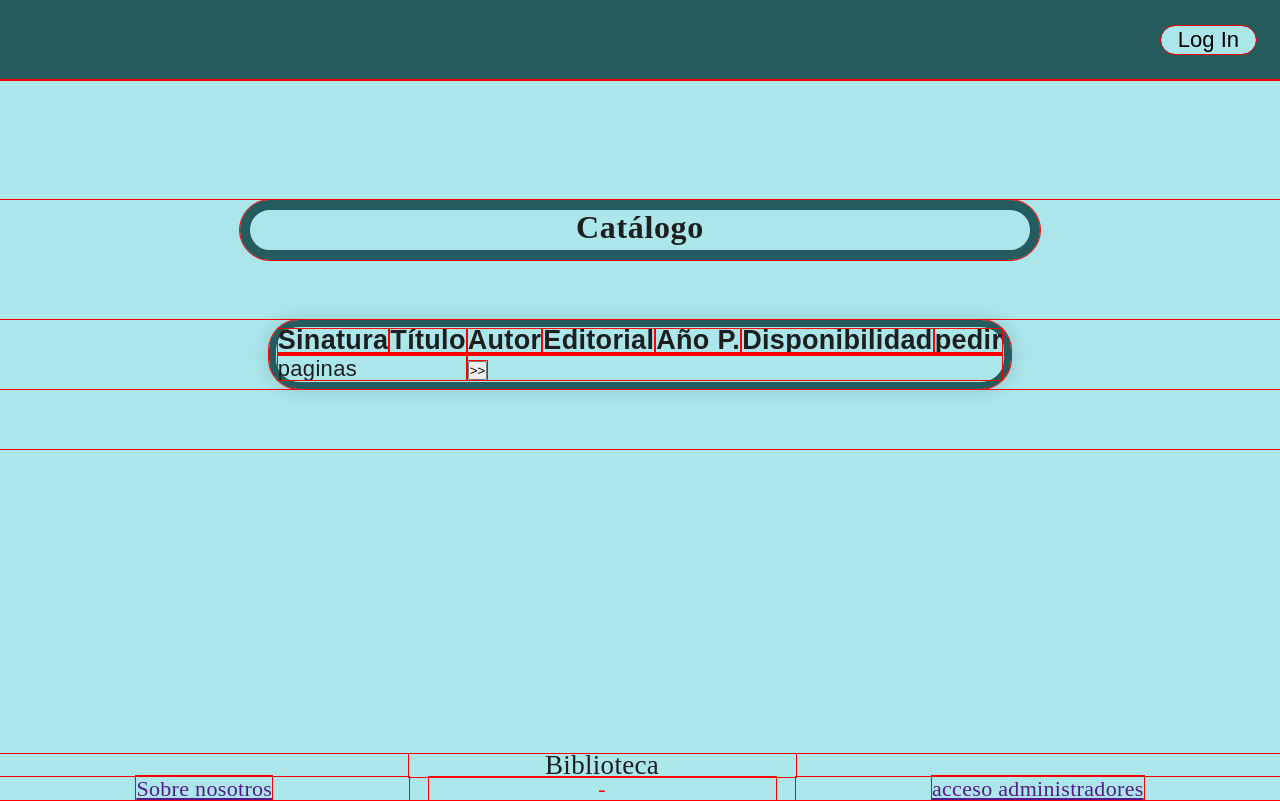
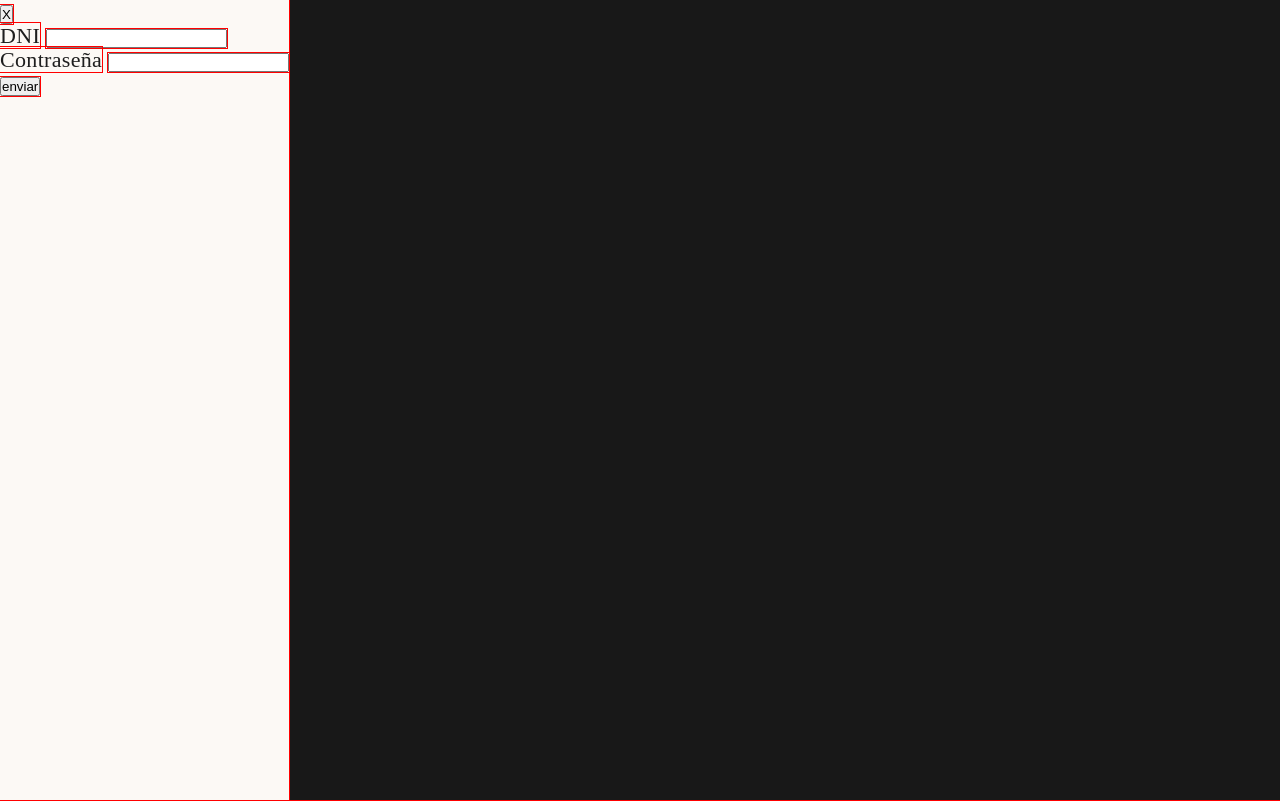
Before and after one commit to pinguille0027/Biblioteca, a plain HTML site: page cli/index.html in a window 1280 px wide. Both pictures are taken after a click on the button "Log In". Drawn offline with Linux system fonts and the light colour scheme; no server answers.

Commit message:
fronteando el login parte 1

```diff
--- a/cli/estilo.css
+++ b/cli/estilo.css
@@ -70,6 +70,29 @@ header {
     transform: translateY(0.2rem);
 }
 
+.ocultar {
+    display: none;
+}
+
+.mostrar{
+ background-color: rgba(24, 24, 24, 1);
+ width: 100%;
+ height: 100%;
+ position: fixed;
+ top: 0;
+ left: 0;
+ z-index: 1;
+ display: flex;
+}
+#formLogin{
+    justify-content: center, center;
+    box-sizing: border-box;
+    width: calc(fit-content * 1.2);
+    height: calc(fit-content * 1.2);
+    background-color: rgb(252, 249, 245);
+    box-shadow: 1px 1px #1E1E1E;
+}
+
 .catalogo {
     grid-area: cat;
     color: var(--color-primary);
@@ -95,7 +118,7 @@ header {
     font-size: 0.9em;
     font-family: sans-serif;
     min-width: 400px;
-    box-shadow: 0 0 20px rgba(0, 0, 0, 0.15);
+    box-shadow: 0 0 20px rgba(0, 0, 0, 0.30);
     margin: 0px auto 60px auto;
 }
 
--- a/cli/index.html
+++ b/cli/index.html
@@ -13,10 +13,18 @@
 
 <body>
     <header>
-        <button class="login">
+        <button class="login" id="buttonLogin">
             Log In
         </button>
     </header>
+    <div class="ocultar" id="divLogin">
+        <form id="formLogin">
+            <button id="buttonPeche">X</button> <br>
+            <label for="">DNI</label> <input type="text" name="" id=""> <br>
+            <label for="">Contraseña</label> <input type="password" name="" id=""> <br>
+            <input type="submit" value="enviar">
+        </form>
+    </div>
     <main>
         <section>
             <h2 class="catalogo">Catálogo</h2>
--- a/cli/scripts.js
+++ b/cli/scripts.js
@@ -10,6 +10,25 @@
         pre.innerHTML = JSON.stringify(json, null, 2);
     });
 })*/
+// mostrar formulario
+
+const buttonLogin = document.getElementById('buttonLogin');
+const divLogin = document.getElementById('divLogin');
+const buttonPeche = document.getElementById('buttonPeche');
+
+
+buttonLogin.addEventListener('click', () =>{
+  divLogin.classList.replace("ocultar", "mostrar");
+});
+
+buttonPeche.addEventListener('click', () =>{
+  divLogin.classList.replace("mostrar", "ocultar");
+});
+
+
+
+
+//cargar libros
 function showDataInTable(librosJson) {
     const table = document.getElementById('tcatalogo');
     librosJson.forEach(item => {
```
